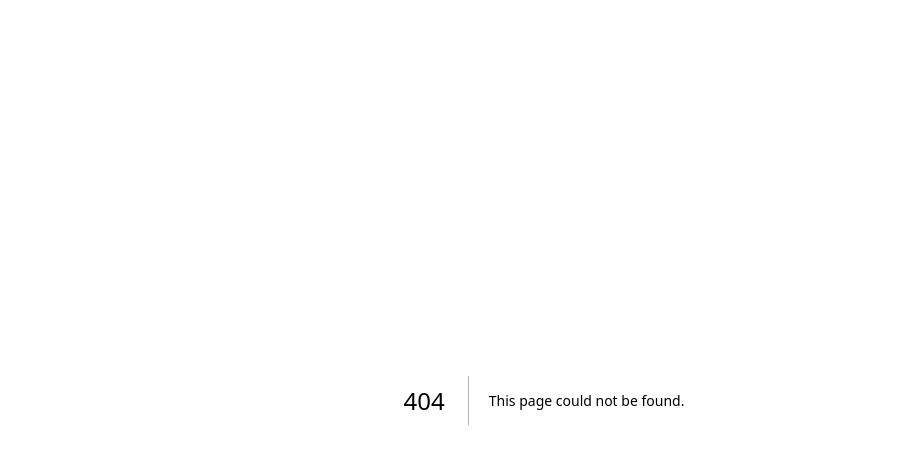
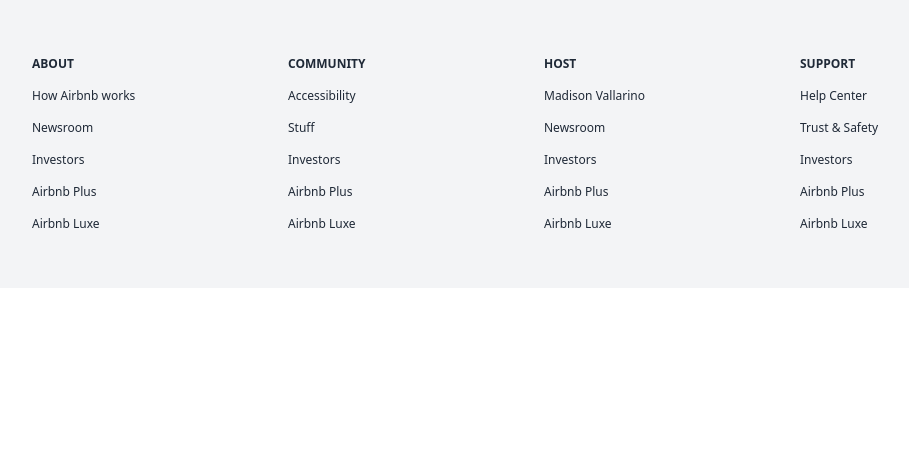
Before and after one commit to madivallarino/airbnb-2023, a Next.js app: page /components/Footer in a window 1280 px wide. Before the commit this address had no page. Shown: the top 464 px of the page, without its empty margins (96-1005 px from the left). Built offline with nearby package versions, Linux system fonts and the light colour scheme.

Commit message:
frontend complete

```diff
--- a/package.json
+++ b/package.json
@@ -15,7 +15,8 @@
     "eslint-config-next": "13.1.5",
     "next": "13.1.5",
     "react": "18.2.0",
-    "react-dom": "18.2.0"
+    "react-dom": "18.2.0",
+    "tailwind-scrollbar-hide": "^1.1.7"
   },
   "devDependencies": {
     "autoprefixer": "^10.4.13",
--- a/pages/components/Banner.js
+++ b/pages/components/Banner.js
@@ -10,6 +10,11 @@
             fill='fill'
             style={{objectFit: 'cover'}}
         />
+        <div className='absolute top-1/2 w-full text-center'>
+            <p className='text-sm sm:text-lg'>Not sure where to go? Perfect.</p>
+
+            <button className='text-purple-500 bg-white px-10 py-4 shadow-md rounded-full font-bold my-3 hover:shadow-xl active:scale-90 transition duration-150'>I'm flexible</button>
+        </div>
     </div>
   )
 }
--- /dev/null
+++ b/pages/components/Footer.js
@@ -0,0 +1,42 @@
+import React from 'react'
+
+function Footer() {
+  return (
+    <div className='grid grid-cols-1 md:grid-cols-4 gap-y-10 px-32 py-14 bg-gray-100 text-gray-600'>
+        <div className='space-y-4 text-xs text-gray-800'>
+            <h5 className='font-bold'>ABOUT</h5>
+            <p>How Airbnb works</p>
+            <p>Newsroom</p>
+            <p>Investors</p>
+            <p>Airbnb Plus</p>
+            <p>Airbnb Luxe</p>
+        </div>
+        <div className='space-y-4 text-xs text-gray-800'>
+            <h5 className='font-bold'>COMMUNITY</h5>
+            <p>Accessibility</p>
+            <p>Stuff</p>
+            <p>Investors</p>
+            <p>Airbnb Plus</p>
+            <p>Airbnb Luxe</p>
+        </div>
+        <div className='space-y-4 text-xs text-gray-800'>
+            <h5 className='font-bold'>HOST</h5>
+            <p>Madison Vallarino</p>
+            <p>Newsroom</p>
+            <p>Investors</p>
+            <p>Airbnb Plus</p>
+            <p>Airbnb Luxe</p>
+        </div>
+        <div className='space-y-4 text-xs text-gray-800'>
+            <h5 className='font-bold'>SUPPORT</h5>
+            <p>Help Center</p>
+            <p>Trust & Safety</p>
+            <p>Investors</p>
+            <p>Airbnb Plus</p>
+            <p>Airbnb Luxe</p>
+        </div>
+    </div>
+  )
+}
+
+export default Footer
--- /dev/null
+++ b/pages/components/LargeCard.js
@@ -0,0 +1,22 @@
+import React from 'react'
+import Image from 'next/image'
+
+function LargeCard({img, title, description, buttonText }) {
+  return (
+    <section className='relative py-16 cursor-pointer'>
+        <div className='relative h-96 min-w-[300px]'>
+            <Image src={img} fill='fill' style={{objectFit: 'cover'}} className='rounded-2xl'/>
+        </div>
+
+        <div className='absolute top-32 left-12 '>
+            <h3 className='text-4xl mb-3 w-64'>{title}</h3>
+            <p>{description}</p>
+
+
+            <button className='text-sm text-white bg-gray-900 px-4 py-2 rounded-lg mt-5'>{buttonText}</button>
+        </div>
+    </section>
+  )
+}
+
+export default LargeCard
--- /dev/null
+++ b/pages/components/MediumCard.js
@@ -0,0 +1,15 @@
+import React from 'react'
+import Image from 'next/image'
+
+function MediumCard({ img, title }) {
+  return (
+    <div className='cursor-pointer hover:scale-105 transform transition duration-300 ease-out'>
+        <div className='relative h-80 w-80'>
+            <Image src={img} fill='fill' alt='' className='rounded-xl'/>
+        </div>
+        <h3 className='text-2xl mt-3'>{title}</h3>
+    </div>
+  )
+}
+
+export default MediumCard
--- /dev/null
+++ b/pages/components/SmallCard.js
@@ -0,0 +1,25 @@
+import React from 'react'
+import Image from 'next/image'
+
+function SmallCard({ img, location, distance }) {
+  return (
+    <div className='flex items-center m-2 mt-5 space-x-4 rounded-xl cursor-pointer hover:bg-gray-100 hover:scale-105 transition transform duration-200 ease-out'>
+        {/* left */}
+        <div className='relative h-16 w-16'>
+            <Image
+                src={img}
+                className='rounded-lg'
+                fill='fill'
+                alt=""
+            />
+        </div>
+        {/* Right */}
+        <div>
+            <h2>{location}</h2>
+            <h3 className='text-gray-500'>{distance}</h3>
+        </div>
+    </div>
+  )
+}
+
+export default SmallCard
--- a/pages/index.js
+++ b/pages/index.js
@@ -2,9 +2,14 @@
 import Image from 'next/image'
 import Header from './components/Header'
 import Banner from './components/Banner'
+import SmallCard from './components/SmallCard'
+import MediumCard from './components/MediumCard'
+import LargeCard from './components/LargeCard'
+import Footer from './components/Footer'
 
 
-export default function Home() {
+export default function Home({ exploreData, cardsData }) {
+
   return (
     <>
       <Head>
@@ -16,6 +21,57 @@
 
       <Banner />
 
+      <main className='max-w-7xl mx-auto px-8 sm:px-16'>
+        <section className='pt-6'>
+          <h2 className='text-4xl font-semibold pb-5 '>Explore Nearby</h2>
+        <div className='grid grid-cols-1 sm:grid-cols-2 lg:grid-cols-3 xl:grid-cols-4'>
+          {exploreData?.map(item => (
+            <SmallCard
+             key={item.img}
+              img={item.img}
+              distance={item.distance}
+              location={item.location}
+            />
+           ))}
+        </div>
+
+        </section>
+
+        <section>
+          <h2 className='text-4xl font-semibold py-8'>Live Anywhere</h2>
+          <div className='flex space-x-3 overflow-scroll scrollbar-hide p-3 -ml-3'>
+           {cardsData?.map(item => (
+            <MediumCard
+              key={item.img}
+              img={item.img}
+              title={item.title}
+            />
+            ))}
+          </div>
+        </section>
+
+        <LargeCard
+          img='https://links.papareact.com/4cj'
+          title='The Greatest Outdoors'
+          description="Wishlists curated by Airbnb."
+          buttonText="Get Inspired"
+        />
+      </main>
+
+          <Footer />
     </>
   )
 }
+
+export async function getStaticProps(){
+    const exploreData = await fetch('https://www.jsonkeeper.com/b/4G1G').then((res) => res.json());
+
+    const cardsData = await fetch('https://www.jsonkeeper.com/b/VHHT').then((res)=> res.json())
+
+    return {
+      props: {
+        exploreData,
+        cardsData,
+      }
+    }
+}
--- a/tailwind.config.js
+++ b/tailwind.config.js
@@ -8,5 +8,7 @@
   theme: {
     extend: {},
   },
-  plugins: [],
+  plugins: [
+    require('tailwind-scrollbar-hide'),
+  ],
 }
```
Also changed, not shown: 1 other file (tests, documents, lock files or other folders).
